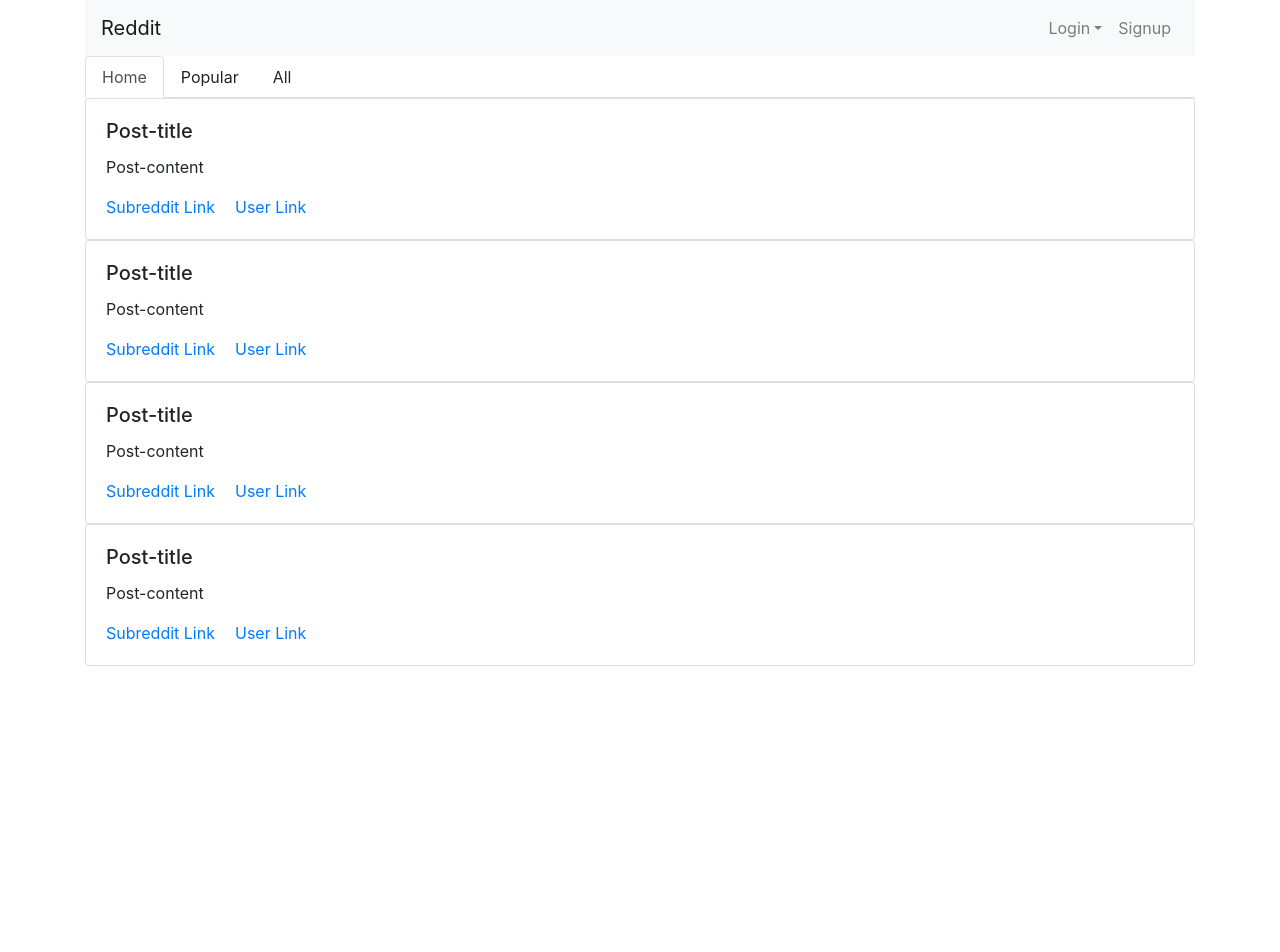
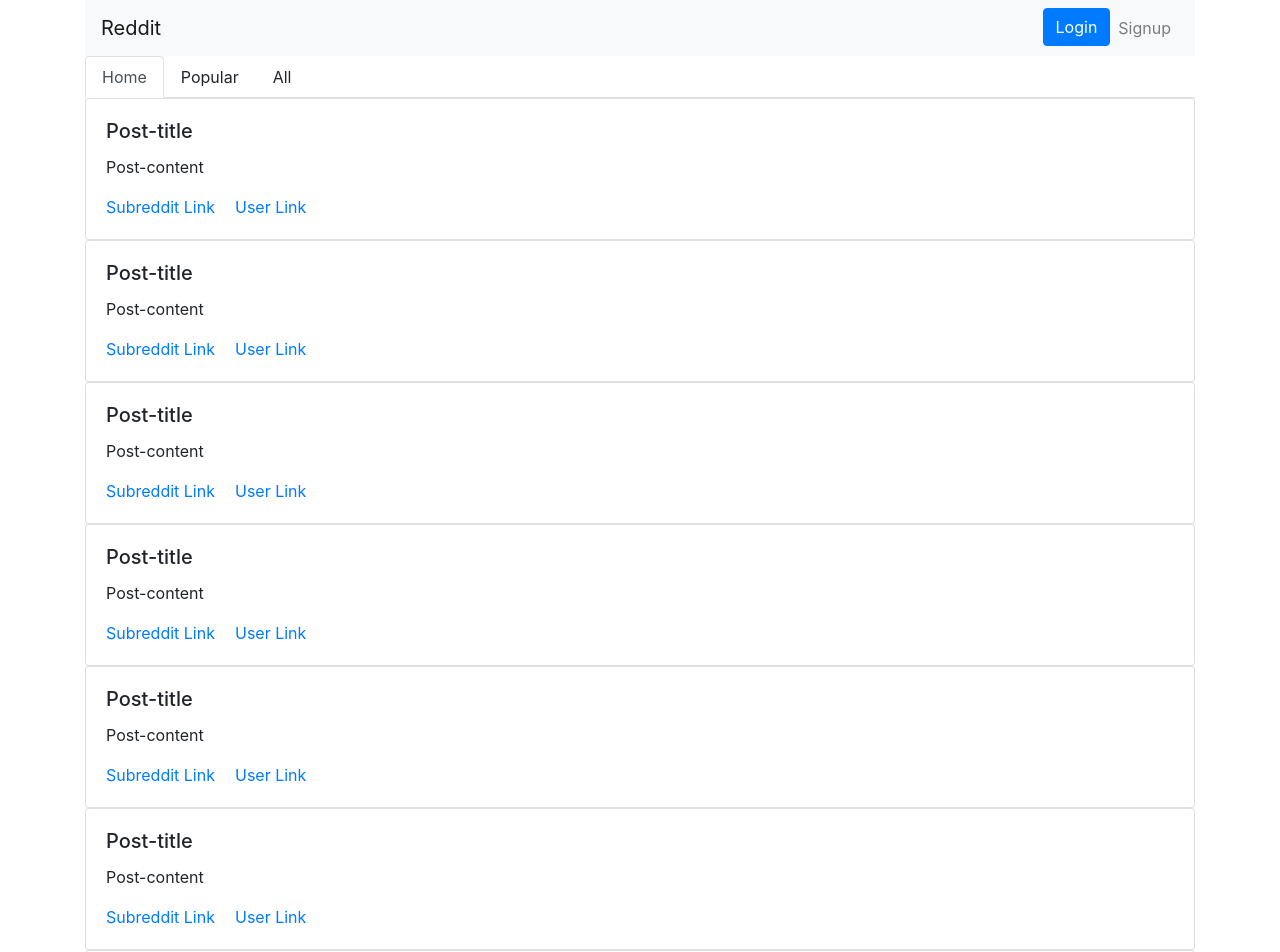
Before and after one commit to SreekarMouli98/Reddit-Clone, a React app in the folder reactfe/: page / in a window 1280 px wide. Shown: the top 952 px of the page. Before the commit the page ends 800 px from the top, so only its background shows below. Built offline with nearby package versions, Linux system fonts and the light colour scheme.

Commit message:
Added reactfe-LoginModal

```diff
--- a/reactfe/src/BodyComponent/index.js
+++ b/reactfe/src/BodyComponent/index.js
@@ -43,6 +43,10 @@
                                 <Row><Col sm="12"><CardComponent /></Col></Row>
                                 <Row><Col sm="12"><CardComponent /></Col></Row>
                                 <Row><Col sm="12"><CardComponent /></Col></Row>
+                                <Row><Col sm="12"><CardComponent /></Col></Row>
+                                <Row><Col sm="12"><CardComponent /></Col></Row>
+                                <Row><Col sm="12"><CardComponent /></Col></Row>
+                                <Row><Col sm="12"><CardComponent /></Col></Row>
                             </TabPane>
                             <TabPane tabId="2">
                                 <Row>
--- /dev/null
+++ b/reactfe/src/HeaderComponent/LoginComponent/index.js
@@ -0,0 +1,47 @@
+import React, {Component} from 'react'
+import Context from '../../provider'
+import {
+    Button, Modal, ModalHeader, ModalBody, ModalFooter,
+    Col, Form, FormGroup, Label, Input, FormText
+} from 'reactstrap'
+
+class LoginComponent extends Component {
+    render() {
+        return (
+            <Context.Consumer>
+                { context => {
+                    return (
+                        <React.Fragment>
+                            <Button color="primary" onClick={() => context.toggleLoginModal()}>Login</Button>
+                            <Modal isOpen={context.loginModalOpen} toggle={() => context.toggleLoginModal()}>
+                                <ModalHeader toggle={() => context.toggleLoginModal()}></ModalHeader>
+                                <ModalBody>
+                                    <Form>
+                                        <FormGroup row>
+                                            <Label for='username' sm={2}>Username</Label>
+                                            <Col sm={10}><Input type='text' name='username' id='username' /></Col>
+                                        </FormGroup>
+                                        <FormGroup row>
+                                            <Label for='password' sm={2}>Password</Label>
+                                            <Col sm={10}><Input type='password' name='password' id='password' /></Col>
+                                        </FormGroup>
+                                        <FormGroup>
+                                            <Col sm={{size:10, offset:10}}>
+                                                <Button color="primary" onClick={() => context.toggleLoginModal()}>Login</Button>{' '}
+                                            </Col>
+                                        </FormGroup>
+                                    </Form>
+                                </ModalBody>
+                                <ModalFooter>
+                                    <a href='/'>Unable to login?</a>
+                                </ModalFooter>
+                            </Modal>
+                        </React.Fragment>
+                    )}
+                }
+            </Context.Consumer>
+        )
+    }
+}
+
+export default LoginComponent;
--- a/reactfe/src/HeaderComponent/index.js
+++ b/reactfe/src/HeaderComponent/index.js
@@ -4,8 +4,8 @@
     Collapse,
     Navbar, NavbarToggler, NavbarBrand, Nav, NavItem, NavLink,
     Form, FormGroup, Label, Input, Button,
-    Dropdown, DropdownToggle, DropdownMenu, DropdownItem
 } from 'reactstrap';
+import LoginComponent from './LoginComponent'
 
 class HeaderComponent extends React.Component {
     render() {
@@ -19,7 +19,7 @@
                                 <Collapse isOpen={context.navbarOpen} navbar>
                                 <Nav className="ml-auto" navbar>
                                     <NavItem>
-                                        <Dropdown inNavbar isOpen={context.loginDropdownOpen} toggle={() => context.toggleLoginDropdown()}>
+                                        {/* <Dropdown inNavbar isOpen={context.loginDropdownOpen} toggle={() => context.toggleLoginDropdown()}>
                                             <DropdownToggle tag="a" className="nav-link" caret>Login</DropdownToggle>
                                             <DropdownMenu>
                                                 <Form inline>
@@ -35,7 +35,8 @@
                                                     <Button>Login</Button>
                                                 </Form>
                                             </DropdownMenu>
-                                        </Dropdown>
+                                        </Dropdown> */}
+                                        <LoginComponent />
                                     </NavItem>
                                     <NavItem><NavLink href="/">Signup</NavLink></NavItem>
                                 </Nav>
--- a/reactfe/src/provider.js
+++ b/reactfe/src/provider.js
@@ -4,12 +4,13 @@
 
 class Provider extends Component {
   state = {
-    loginDropdownOpen: false,
+
+    loginModalOpen: false,
     navbarOpen: false,
     activeTab: '1',
-    toggleLoginDropdown: () => {
-      const val = !this.state.loginDropdownOpen;
-      this.setState({loginDropdownOpen: val});
+
+    toggleLoginModal: () => {
+      this.setState({loginModalOpen: !this.state.loginModalOpen});
     },
     toggleNavbar: () => {
       this.setState({navbarOpen: !this.state.navbarOpen})
@@ -20,6 +21,7 @@
       }
     }
   }
+
   render() {
     return (
         <Context.Provider value={this.state}>
```
Also changed, not shown: 1 other file (tests, documents, lock files or other folders).
